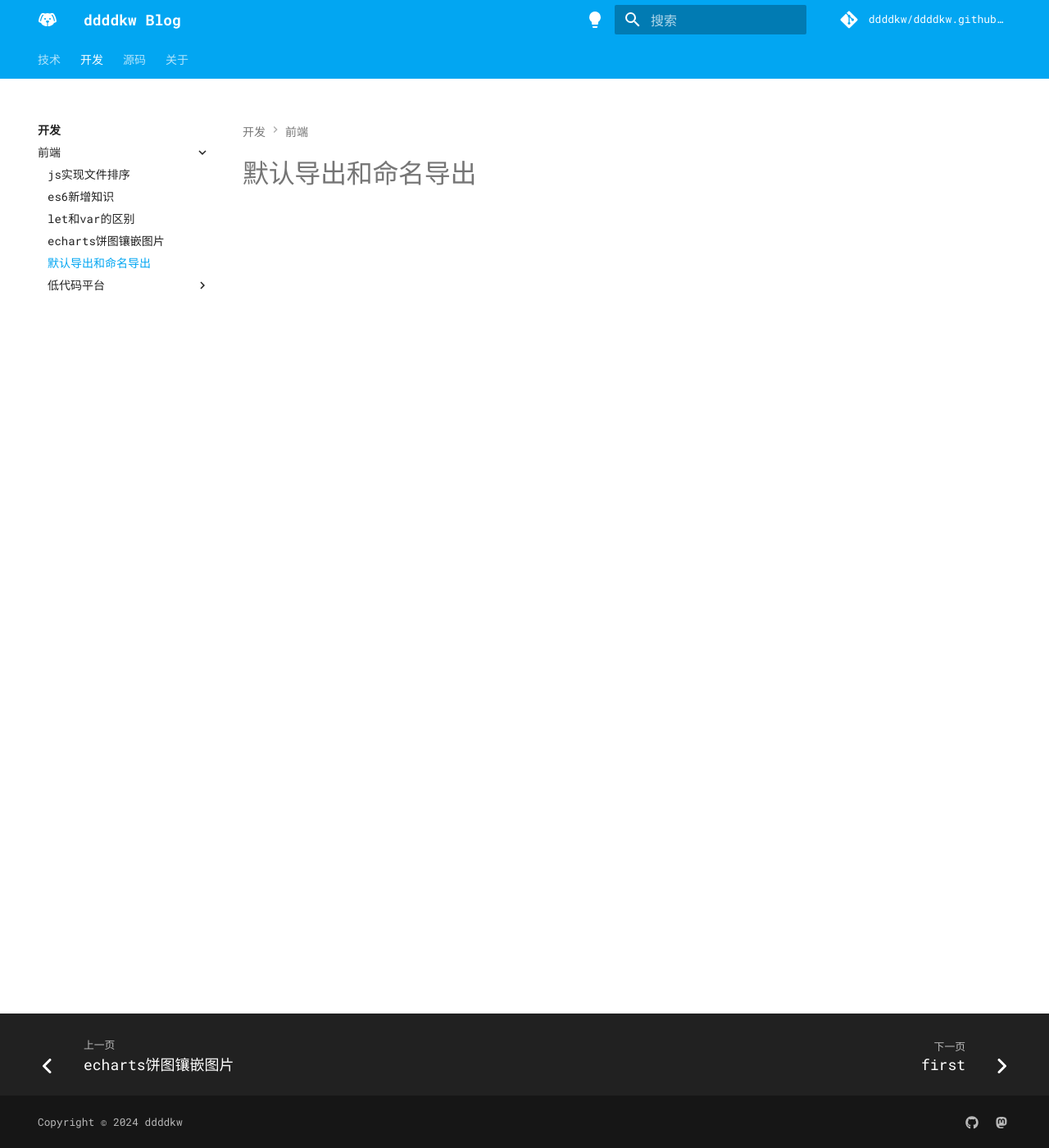
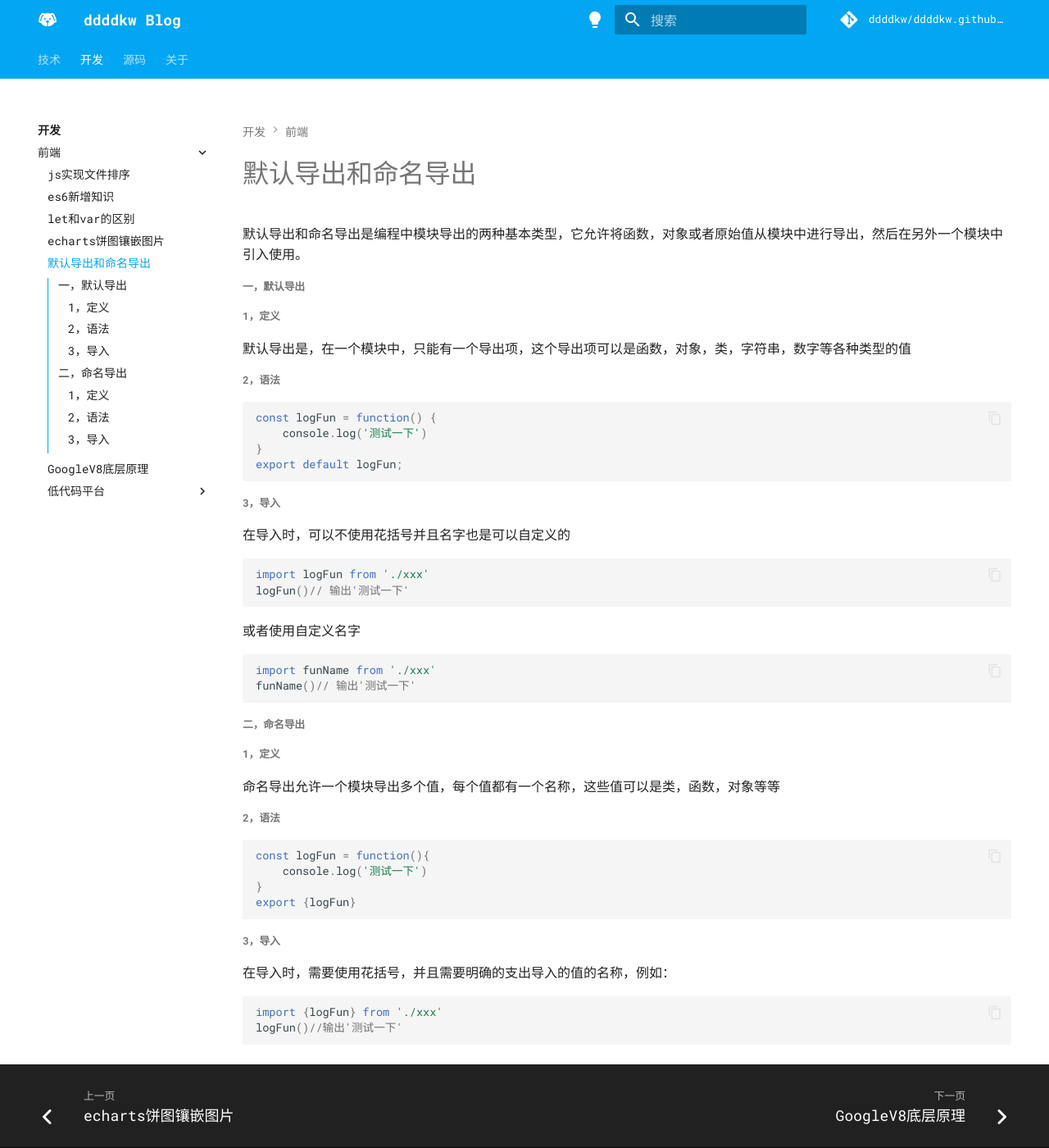
Before and after one commit to ddddkw/ddddkw.github.io, an MkDocs documentation site: the page built from docs/technology/web/默认导出和命名导出.md, in a window 1280 px wide and 1400 px high. Shown: the whole window at 82% size. Built offline with MkDocs 1.6.1 and Material for MkDocs 9.7.7, drawn with Linux system fonts in a browser that asks for light colours; comment, search, counter and statistics services are not loaded.

Commit message:
文章添加

````diff
--- a/docs/technology/web/默认导出和命名导出.md
+++ b/docs/technology/web/默认导出和命名导出.md
@@ -1 +1,58 @@
 # 默认导出和命名导出
+
+默认导出和命名导出是编程中模块导出的两种基本类型，它允许将函数，对象或者原始值从模块中进行导出，然后在另外一个模块中引入使用。
+
+##### 一，默认导出
+
+###### 1，定义
+
+默认导出是，在一个模块中，只能有一个导出项，这个导出项可以是函数，对象，类，字符串，数字等各种类型的值
+
+###### 2，语法
+
+```javascript
+const logFun = function() {
+    console.log('测试一下')
+}
+export default logFun;
+```
+
+###### 3，导入
+
+在导入时，可以不使用花括号并且名字也是可以自定义的
+
+```JavaScript
+import logFun from './xxx'
+logFun()// 输出'测试一下'
+```
+
+或者使用自定义名字
+
+```javascript
+import funName from './xxx'
+funName()// 输出'测试一下'
+```
+
+##### 二，命名导出
+
+###### 1，定义
+
+命名导出允许一个模块导出多个值，每个值都有一个名称，这些值可以是类，函数，对象等等
+
+###### 2，语法
+
+```JavaScript
+const logFun = function(){
+    console.log('测试一下')
+}
+export {logFun}
+```
+
+###### 3，导入
+
+在导入时，需要使用花括号，并且需要明确的支出导入的值的名称，例如：
+
+```JavaScript
+import {logFun} from './xxx'
+logFun()//输出'测试一下'
+```
--- a/mkdocs.yml
+++ b/mkdocs.yml
@@ -19,6 +19,7 @@ nav:
        - let和var的区别: technology/web/let和var的区别.md
        - echarts饼图镶嵌图片: technology/web/echartsPie.md
        - 默认导出和命名导出: technology/web/默认导出和命名导出.md
+       - GoogleV8底层原理: technology/web/GoogleV8底层原理.md
        - 低代码平台:
           - first: technology/web/lowCode/first.md
     - 后端: technology/boot/index.md
````
Also changed, not shown: docs/technology/web/GoogleV8底层原理.md (added).
